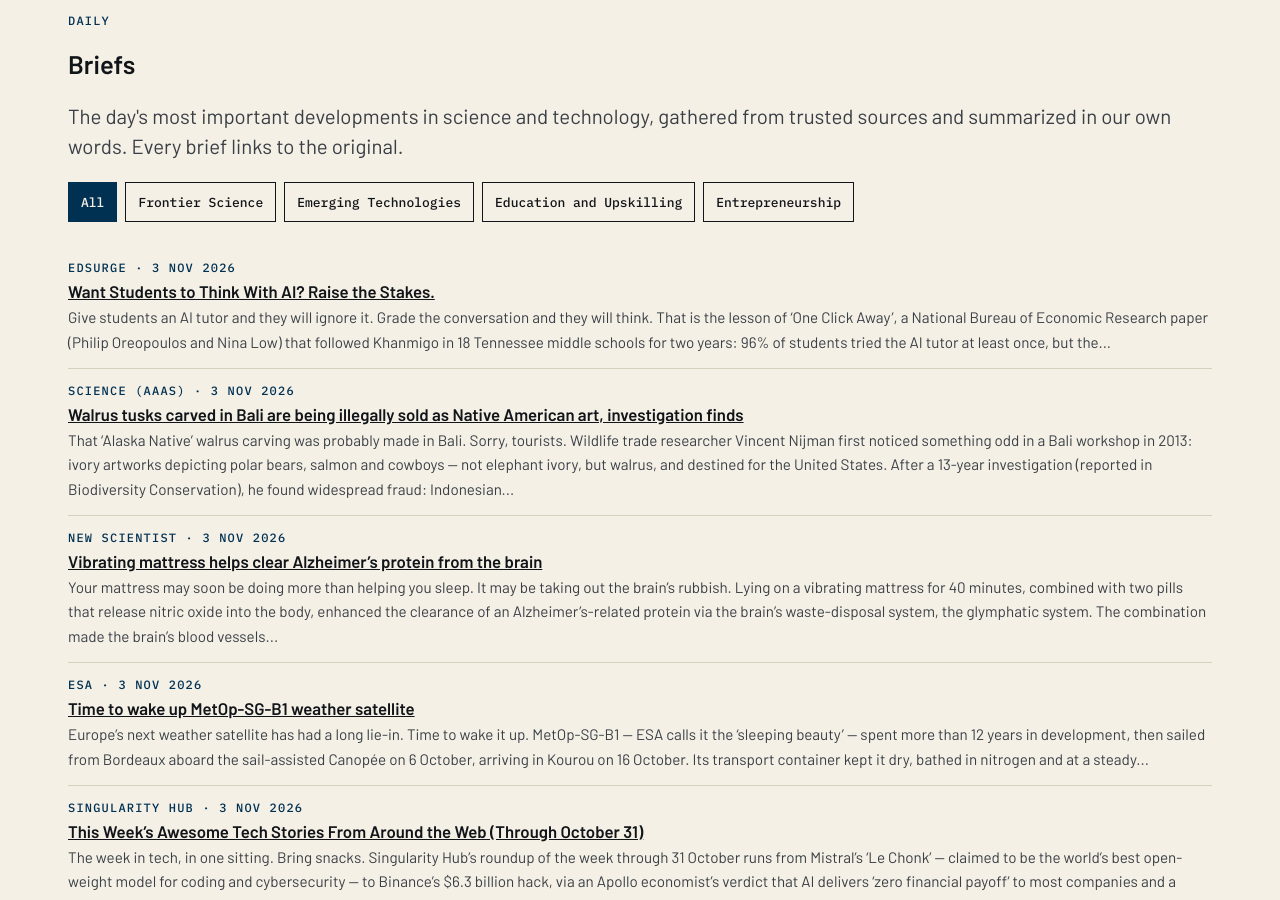
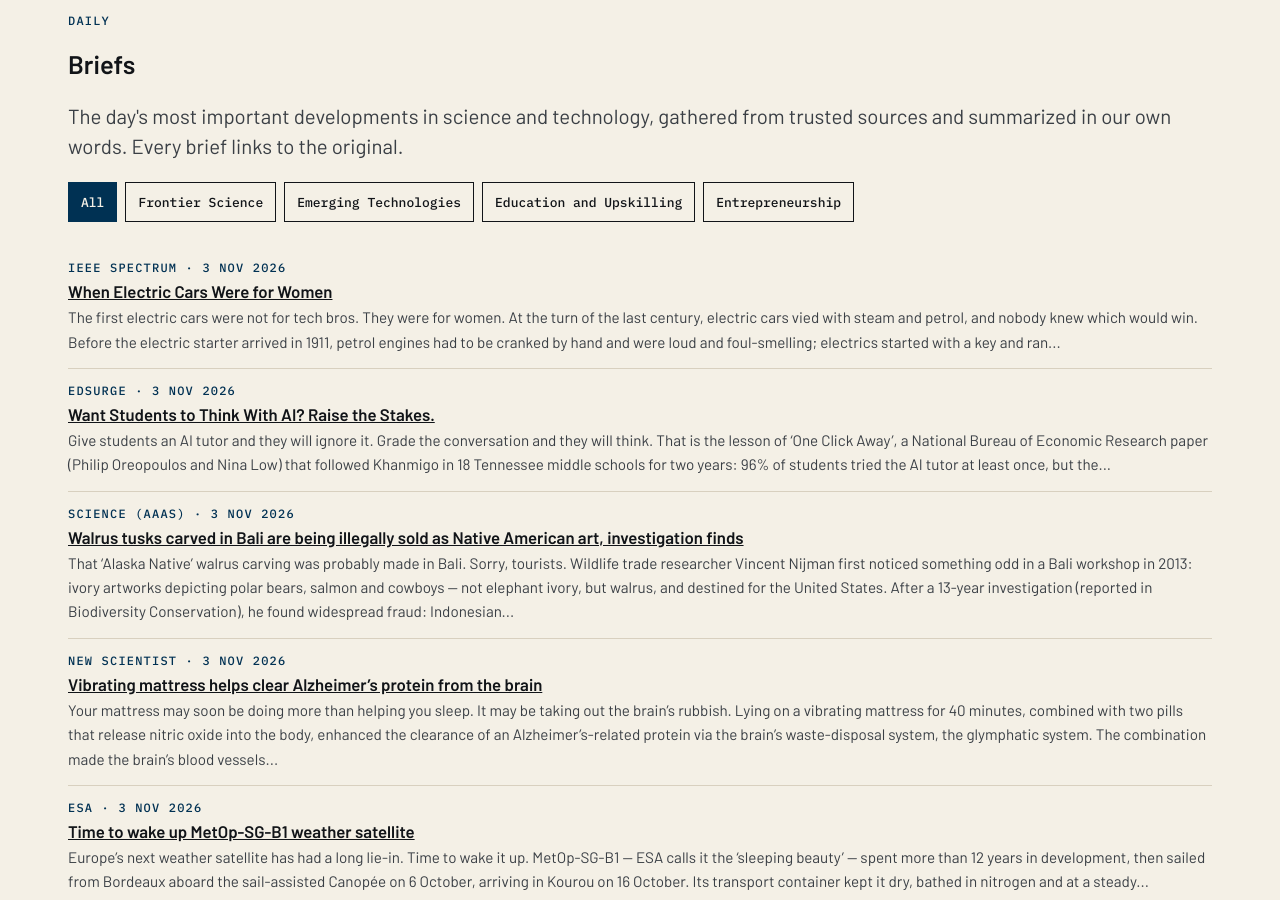
Before and after one commit to katz-news/katz.news, a Jekyll site: the page built from briefs/index.html, in a window 1280 px wide and 900 px high, scrolled down 318 px. Built offline with Jekyll 4.4.1, drawn with Linux system fonts in a browser that asks for light colours.

Commit message:
Publish 2026-11-05

```diff
--- a/_data/build.yml
+++ b/_data/build.yml
@@ -1 +1 @@
-published_at: 2026-11-05T11:51:17Z
+published_at: 2026-11-05T11:52:29Z
--- /dev/null
+++ b/_posts/briefs/2026-11-04-when-electric-cars-were-for-women.md
@@ -0,0 +1,15 @@
+---
+published: true
+title: When Electric Cars Were for Women
+date: 2026-11-03
+section: technology
+source_name: IEEE Spectrum
+source_url: https://spectrum.ieee.org/early-electric-vehicles
+---
+The first electric cars were not for tech bros. They were for women.
+
+At the turn of the last century, electric cars vied with steam and petrol, and nobody knew which would win. Before the electric starter arrived in 1911, petrol engines had to be cranked by hand and were loud and foul-smelling; electrics started with a key and ran clean and quiet. Carmakers decided those virtues made EVs perfect for women — General Electric ran ads of stylishly dressed women plugging in their cars — and for doctors making night house calls.
+
+Fannie Goodnow, an early adopter, drove a 1908 Bailey Victoria Phaeton (US $2,000, about $73,000 today) with a 64–80 km range, charging it with a mercury-arc rectifier that took 12 hours to fill a drained battery. Bailey sold its factory in 1915, having built 500–600 EVs.
+
+Conclusion: the EV is not new. It is a comeback.
```
